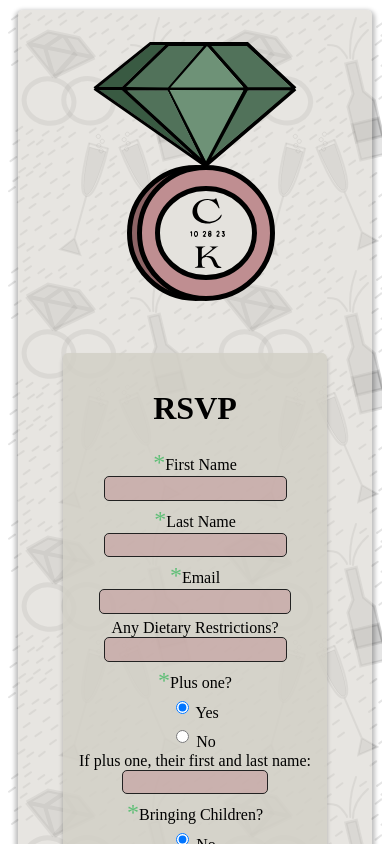
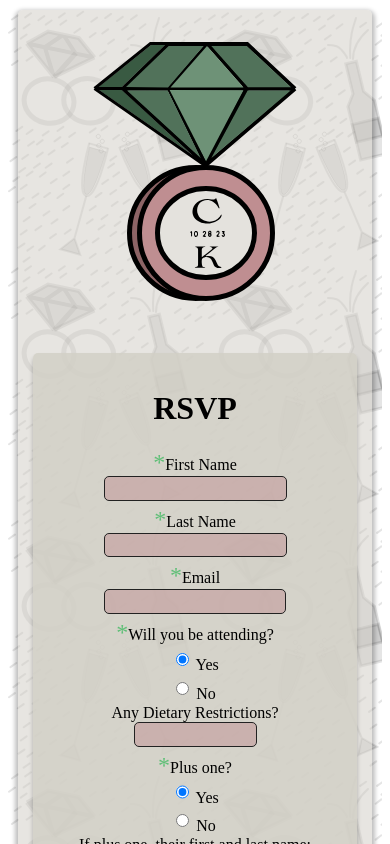
Before and after one commit to cade-gray/wedding-site, a SvelteKit app: page /rsvp in a window 390 px wide. Shown: the top 844 px of the page. Built offline with nearby package versions, Linux system fonts and the light colour scheme; a web font is replaced by a local one.

Commit message:
Added attending field and fixed sizing on rsvp

```diff
--- a/src/routes/rsvp/+page.svelte
+++ b/src/routes/rsvp/+page.svelte
@@ -2,17 +2,24 @@
 	import HomeLink from '../../homeLink.svelte';
 	var submitted = false;
 	var submitterFirstName = '';
+	var attendingYNValue = 'Y';
+	var dietRestValue = null;
+	var p1YNValue = null;
+	var p1NameValue = null;
+	var childrenYNValue = null;
+	var childCountValue = 0;
 	function submitForm() {
 		// Get the input field values
 		var firstNameValue = document.getElementById('first-name').value.trim();
 		var lastNameValue = document.getElementById('last-name').value.trim();
 		var emailValue = document.getElementById('email').value.trim();
-		var dietRestValue = document.getElementById('diet-rest').value;
-		var p1YNValue = document.getElementById('plus-one').value;
-		var p1NameValue = document.getElementById('p1-name').value;
-		var childrenYNValue = document.getElementById('children').value;
-		var childCountValue = document.getElementById('child-count').value;
-
+		if (attendingYNValue === 'Y') {
+			dietRestValue = document.getElementById('diet-rest').value;
+			p1YNValue = document.getElementById('plus-one').value;
+			p1NameValue = document.getElementById('p1-name').value;
+			childrenYNValue = document.getElementById('children').value;
+			childCountValue = document.getElementById('child-count').value;
+		}
 		if (
 			firstNameValue === '' ||
 			lastNameValue === '' ||
@@ -22,7 +29,7 @@
 			childCountValue < 0
 		) {
 			alert(
-				'Please fill in all the required fields (First Name, Last Name, Email, and amount of children attending).'
+				'Please fill in all the required fields (First Name, Last Name, Email, or amount of children if you are attending.).'
 			);
 		} else {
 			// Submit the form or perform any other action here
@@ -30,6 +37,7 @@
 				firstName: firstNameValue,
 				lastName: lastNameValue,
 				email: emailValue,
+				attendingYN: attendingYNValue,
 				dietRest: dietRestValue,
 				plusOneYN: p1YNValue,
 				plusOneName: p1NameValue,
@@ -72,6 +80,34 @@
 			<input type="text" name="last-name" id="last-name" required />
 			<label for="email"><span class="required">*</span>Email</label>
 			<input type="email" name="email" id="email" required />
+			<label for="attending"><span class="required">*</span>Will you be attending?</label>
+			<div>
+				<div>
+					<input
+						type="radio"
+						name="attending"
+						id="attending"
+						value="Y"
+						bind:group={attendingYNValue}
+						checked
+					/>
+					<label for="attending">Yes</label>
+				</div>
+				<div>
+					<input
+						type="radio"
+						name="attending"
+						id="attending"
+						value="N"
+						bind:group={attendingYNValue}
+					/>
+					<label for="attending">No</label>
+				</div>
+			</div>
+			{#if attendingYNValue == 'N'}
+				<br />
+				<button on:click={submitForm} class="submitButt">Submit</button>
+			{:else}
 				<label for="diet-rest">Any Dietary Restrictions?</label>
 				<input type="text" name="diet-rest" id="diet-rest" />
 				<label for="plus-one"><span class="required">*</span>Plus one?</label>
@@ -102,11 +138,19 @@
 				<input type="number" name="child-count" id="child-count" value="0" />
 				<br />
 				<button on:click={submitForm} class="submitButt">Submit</button>
+			{/if}
 		{:else}
+			{#if attendingYNValue === 'Y'}
 				<h2 class="thanksText">
 					Thank you for RSVPing {submitterFirstName}! We look forward to seeing you on October 28th,
 					2023! Please visit the FAQ page for additonal information
 				</h2>
+			{:else if attendingYNValue === 'N'}
+				<h2 class="thanksText">
+					Thank you for RSVPing {submitterFirstName}! We wish you could make it but appreciate you
+					taking the time to let us know.
+				</h2>
+			{/if}
 			<HomeLink />
 		{/if}
 	</div>
@@ -123,6 +167,7 @@
 		padding: 1rem;
 		border-radius: 5px;
 		box-shadow: 0px 4px 4px rgba(0, 0, 0, 0.25);
+		width: 40vw;
 	}
 	input {
 		border-radius: 5px;
@@ -131,9 +176,13 @@
 		height: 1.3rem;
 		border: solid 1.5px #222;
 		margin-bottom: 5px;
+		text-align: center;
 	}
 	#email {
-		width: 80%;
+		width: 60%;
+	}
+	#diet-rest {
+		width: 40%;
 	}
 	#p1-name {
 		width: 60%;
@@ -157,4 +206,9 @@
 	.thanksText {
 		text-align: center;
 	}
+	@media screen and (max-width: 800px) {
+		.form {
+			width: 75vw;
+		}
+	}
 </style>
```
Lines whose indentation alone changed are shown as unchanged.
